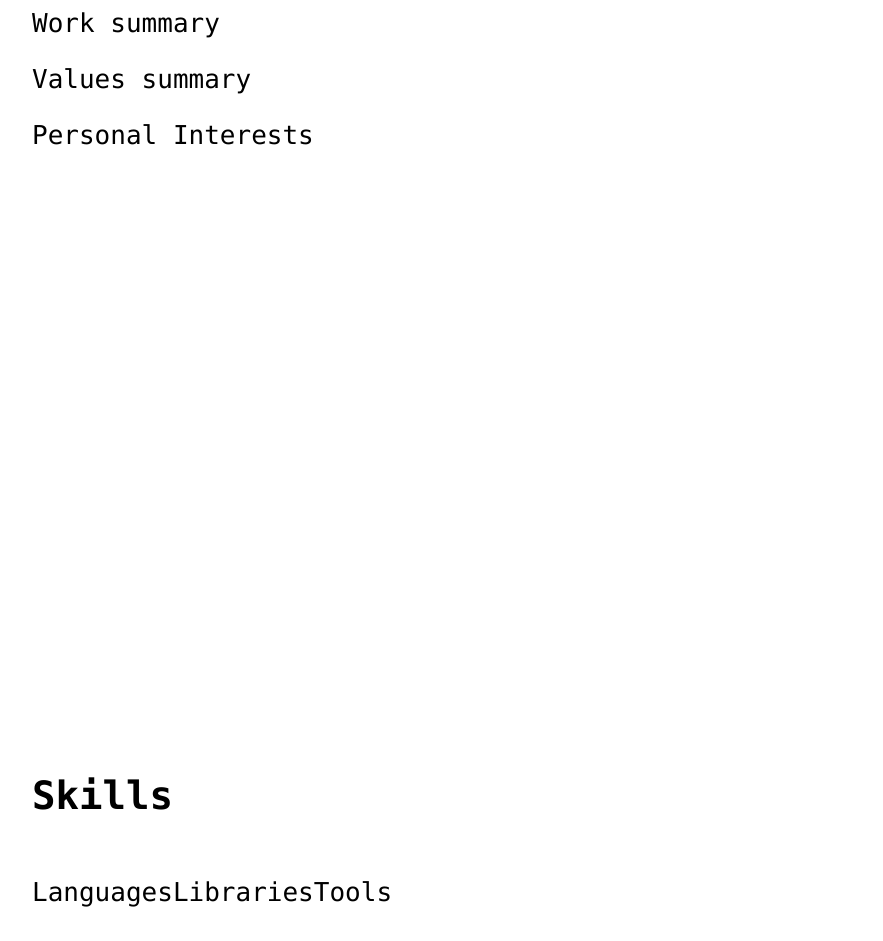
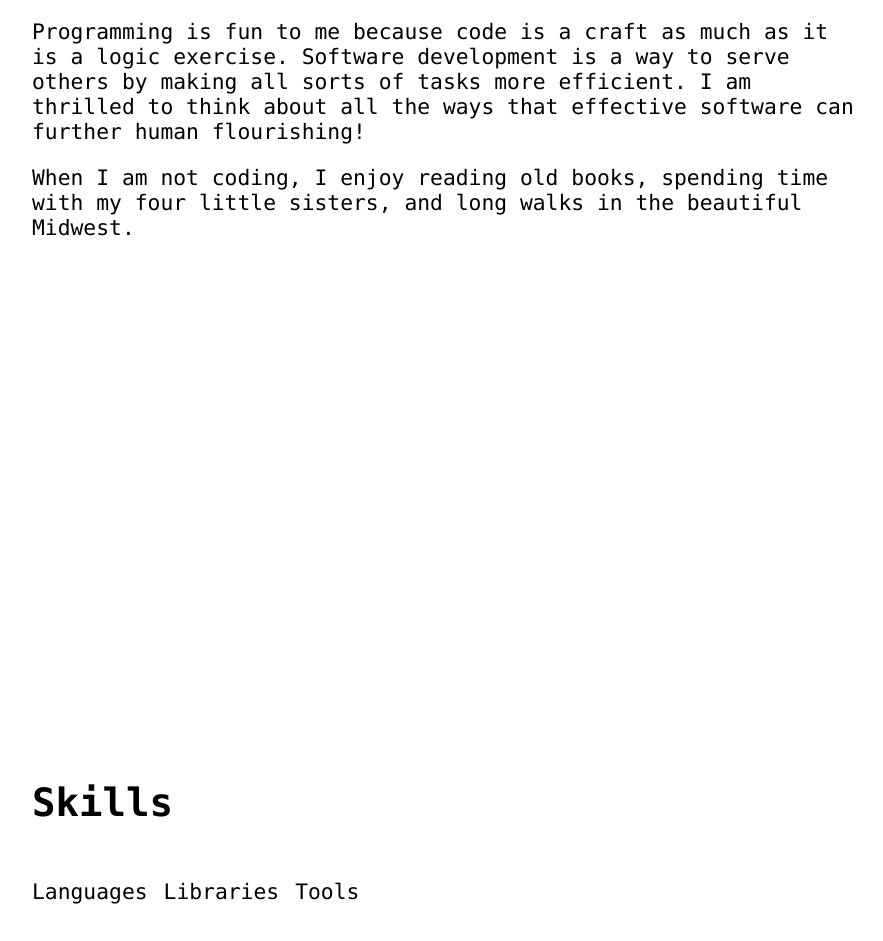
Before and after one commit to sarahcalvis/portfolio, a React (Create React App) app: page / in a window 1280 px wide. Shown: the part 1171-2112 px from the top of the page, without its empty margins (48-931 px from the left). Built offline with nearby package versions, Linux system fonts and the light colour scheme.

Commit message:
About section and more styling

```diff
--- a/src/App.css
+++ /dev/null
@@ -1,8 +0,0 @@
-.App {
-  background-color: #FFF;
-  min-height: 100vh;
-  display: flex;
-  flex-direction: column;
-  font-size: calc(10px + 2vmin);
-  color: #000;
-}
--- a/src/App.js
+++ b/src/App.js
@@ -1,24 +1,11 @@
 import React from 'react';
-import './App.css';
 import Home from './screens/Home.js'
 
 function App() {
   return (
     <div className="App">
       <header className="App-header">
-        {/* <img src={logo} className="App-logo" alt="logo" />
-        <p>
-          Edit <code>src/App.js</code> and save to reload.
-        </p>
-        <a
-          className="App-link"
-          href="https://reactjs.org"
-          target="_blank"
-          rel="noopener noreferrer"
-        >
-          Learn React
-        </a> */}
-        <Home/>
+        <Home />
       </header>
     </div>
   );
--- a/src/components/About.js
+++ b/src/components/About.js
@@ -5,9 +5,21 @@ export default function About() {
     <div id='section' >
       <div id='vertical-center' >
         <h2>About</h2>
-        <p>Work summary</p>
-        <p>Values summary</p>
-        <p>Personal Interests</p>
+        <p>
+          I began coding with Java when I was in high school.
+          Now, I am a Computer Science student at Grove City College.
+          When I graduate in May, I will work at Quadax in Middleburg Heights, Ohio.
+        </p>
+        <p>
+          Programming is fun to me because code is a craft as much as it is a logic exercise.
+          Software development is a way to serve others by making all sorts of tasks more efficient.
+          I am thrilled to think about all the ways that effective software can further human flourishing!
+        </p>
+        <p>
+          When I am not coding, I enjoy reading old books,
+          spending time with my four little sisters,
+          and long walks in the beautiful Midwest.
+        </p>
       </div>
     </div>
   )
--- a/src/components/Introduction.js
+++ b/src/components/Introduction.js
@@ -11,17 +11,17 @@ export default function Introduction() {
         <h2>Hey, thanks for stopping by!</h2>
         <p>I'm Sarah Calvis, a software developer in Cleveland, Ohio.</p>
         <div id='horizontal'>
-          <div id='img-padding'>
+          <div id='col-padding'>
             <a href='mailto:sarahcalvis@gmail.com'>
               <img alt="Email" src={Email} />
             </a>
           </div>
-          <div id='img-padding'>
+          <div id='col-padding'>
             <a href='https://www.github.com/sarahcalvis' target='_blank' rel='noopener noreferrer'>
               <img alt="GitHub" src={GitHub} />
             </a>
           </div>
-          <div id='img-padding'>
+          <div id='col-padding'>
             <a href='https://www.linkedin.com/in/sarah-calvis-6aba91150' target='_blank' rel='noopener noreferrer'>
               <img alt="LinkedIn" src={LinkedIn} />
             </a>
--- a/src/components/Skills.js
+++ b/src/components/Skills.js
@@ -6,9 +6,15 @@ export default function Skills() {
       <div id='vertical-center' >
         <h2>Skills</h2>
         <div id='horizontal'>
-          <p>Languages</p>
-          <p>Libraries</p>
-          <p>Tools</p>
+          <div id='col-padding'>
+            <p>Languages</p>
+          </div>
+          <div id='col-padding'>
+            <p>Libraries</p>
+          </div>
+          <div id='col-padding'>
+            <p>Tools</p>
+          </div>
         </div>
       </div>
     </div>
--- a/src/index.css
+++ b/src/index.css
@@ -1,5 +1,6 @@
 body {
   margin-left: 5rem;
+  margin-right: 23rem;
   font-family: source-code-pro, Menlo, Monaco, Consolas, 'Courier New',
     monospace;
   -webkit-font-smoothing: antialiased;
@@ -10,7 +11,11 @@ img {
   height: 30px;
 }
 
-#img-padding {
+p {
+  font-size: 16pt;
+}
+
+#col-padding {
   margin-right: 1rem;
 }
 
@@ -36,3 +41,12 @@ code {
   font-family: source-code-pro, Menlo, Monaco, Consolas, 'Courier New',
     monospace;
 }
+
+.App {
+  background-color: #FFF;
+  min-height: 100vh;
+  display: flex;
+  flex-direction: column;
+  font-size: calc(10px + 2vmin);
+  color: #000;
+}
```
